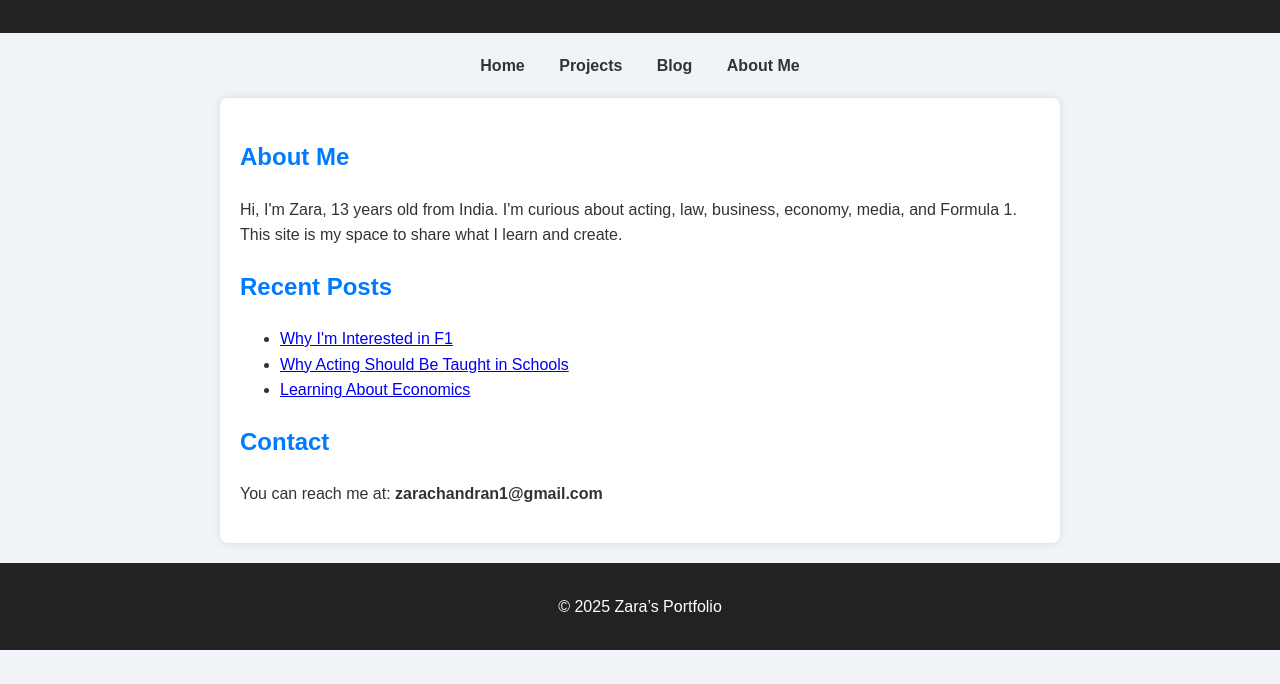
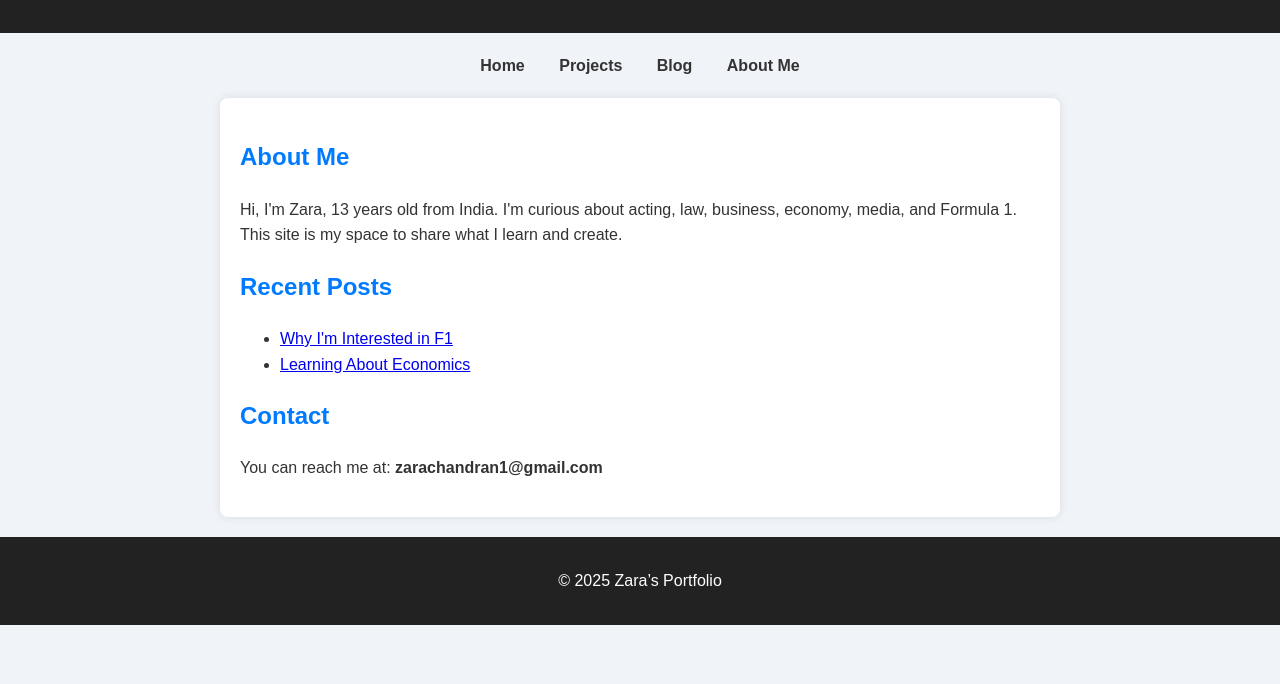
Before and after one commit to zara-portfolio/zara-portfolio.github.io, a plain HTML site: page index.html in a window 1280 px wide. Shown: the part 116-800 px from the top of the page. Drawn offline with Linux system fonts and the light colour scheme.

Commit message:
Update index.html

```diff
--- a/index.html
+++ b/index.html
@@ -79,8 +79,7 @@
       <h2>Recent Posts</h2>
       <ul>
         <li><a href="blog/f1.html">Why I'm Interested in F1</a></li>
-        <li><a href="blog/acting.html">Why Acting Should Be Taught in Schools</a></li>
-        <li><a href="blog/economics.html">Learning About Economics</a></li>
+        <li><a href="blog/economics_intro.md">Learning About Economics</a></li>
       </ul>
 
       <h2>Contact</h2>
```
